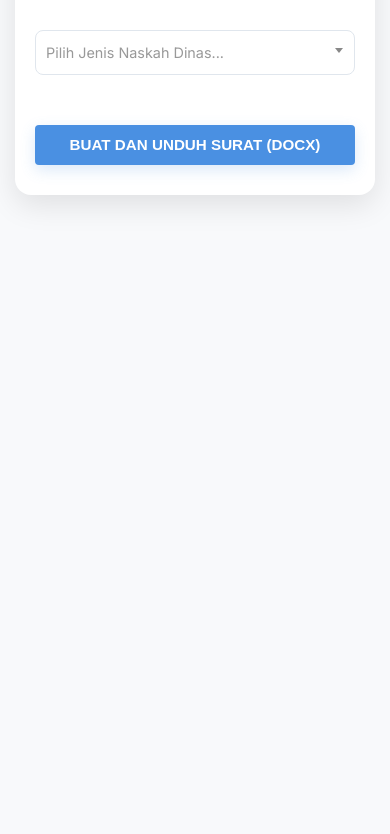
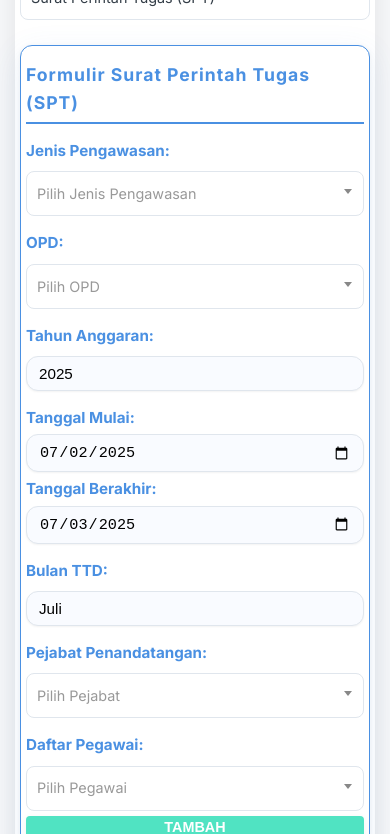
Before and after one commit to Nxn128790/Web-Naskah-Dinas, a website: page public/index.html in a window 390 px wide. Shown: the part 182-1016 px from the top of the page. Before the commit the page ends 844 px from the top, so only its background shows below. Drawn offline with nearby package versions, Linux system fonts and the light colour scheme; no server answers.

Commit message:
Perbaikan Tampilan

```diff
--- a/public/index.html
+++ b/public/index.html
@@ -39,13 +39,13 @@
             <div class="form-section">
                 <select id="naskah" class="modern-dropdown">
                     <option value="">Pilih Jenis Naskah Dinas...</option>
-                    <option value="SPT">Surat Perintah Tugas (SPT)</option>
+                    <option value="SPT" selected>Surat Perintah Tugas (SPT)</option>
                     <option value="SPPD">Surat Perintah Perjalanan Dinas (SPPD)</option>
                 </select>
             </div>
 
             <!-- FORM SPT -->
-            <div id="spt-form" class="form-card" style="display: none;">
+            <div id="spt-form" class="form-card" style="display: block;">
                 <h2 class="form-title">Formulir Surat Perintah Tugas (SPT)</h2>
                 <div class="form-group">
                     <label for="spt-pengawasan">Jenis Pengawasan:</label>
@@ -161,7 +161,7 @@
             </div>
         </div>
 
-        <button id="submit-btn" class="primary-button">BUAT DAN UNDUH SURAT (DOCX)</button>
+        <button id="submit-btn" class="primary-button">BUAT DAN UNDUH SURAT</button>
     </div>
     <script src="https://code.jquery.com/jquery-3.6.0.min.js"></script>
     <script src="https://cdnjs.cloudflare.com/ajax/libs/select2/4.1.0-rc.0/js/select2.min.js"></script>
--- a/public/style.css
+++ b/public/style.css
@@ -77,16 +77,16 @@ body {
 /* Header */
 .app-header {
     text-align: center;
-    margin-bottom: var(--spacing-xxl); /* 40px */
+    margin-bottom: var(--spacing-md); /* Lebih dekat ke dropdown SPT */
 }
 
 .app-header h1 {
     /* Mobile-First: Font-size default untuk layar kecil */
-    font-size: 1.8rem;
+    font-size: 1.2rem;
     color: var(--primary-color);
-    margin-bottom: var(--spacing-sm); /* 10px */
+    margin-bottom: var(--spacing-xs);
     font-weight: 700;
-    letter-spacing: -0.03125rem;
+    letter-spacing: 1px;
 }
 
 .app-header .tagline {
@@ -94,6 +94,13 @@ body {
     font-size: 0.9rem;
     color: var(--text-light);
     margin-top: -0.3125rem;
+}
+
+/* Perkecil logo dan kurangi jarak antara dropdown SPT dengan tulisan INSPEKTORAT */
+.logo-lampung {
+    max-width: 30px;
+    max-height: 30px;
+    margin-bottom: var(--spacing-xs);
 }
 
 /* Form Sections */
@@ -104,7 +111,7 @@ body {
 }
 
 .form-section {
-    margin-bottom: var(--spacing-lg); /* 20px */
+    margin-bottom: var(--spacing-xs); /* Jarak lebih kecil ke form SPT */
 }
 
 .section-label {
@@ -117,50 +124,55 @@ body {
 
 .form-card {
     background-color: #fff;
-    border: 1px solid var(--border-color);
+    border: 1.5px solid var(--primary-color);
     border-radius: var(--radius-medium);
     /* Menggunakan variabel spasi */
-    box-shadow: 0 var(--spacing-xs) var(--spacing-md) var(--shadow-light); /* 5px 15px */
-    padding: var(--spacing-xl); /* 30px */
+    box-shadow: 0 8px 32px 0 rgba(74,144,226,0.10), 0 1.5px 6px 0 var(--shadow-light); /* 5px 15px */
+    padding: var(--spacing-xxl) var(--spacing-xl); /* 30px */
+    margin-bottom: var(--spacing-md); /* Lebih dekat ke tombol utama */
+    transition: box-shadow 0.3s;
+}
+
+.form-card:hover {
+    box-shadow: 0 16px 40px 0 rgba(74,144,226,0.13), 0 2px 8px 0 var(--shadow-medium);
 }
 
 .form-title {
     /* Mobile-First: Font-size default untuk layar kecil */
-    font-size: 1.2rem;
+    font-size: 1.5rem;
     color: var(--primary-color);
-    margin-bottom: 1.5625rem; /* 25px */
-    font-weight: 700;
-    border-bottom: 2px solid var(--border-color);
-    padding-bottom: var(--spacing-md); /* 15px */
+    margin-bottom: var(--spacing-xl);
+    font-weight: 800;
+    letter-spacing: 1px;
+    border-bottom: 2.5px solid var(--primary-color);
+    padding-bottom: var(--spacing-sm);
+    text-align: left;
 }
 
 .form-group {
-    margin-bottom: var(--spacing-lg); /* 20px */
+    margin-bottom: var(--spacing-xl);
+    display: flex;
+    flex-direction: column;
+    gap: 0.25rem;
 }
 
 label {
-    display: block;
-    margin-bottom: 0.5rem; /* 8px */
-    font-weight: 600;
-    color: var(--text-dark);
-    font-size: 0.95rem; /* Menggunakan rem */
+    font-size: 1rem;
+    font-weight: 700;
+    color: var(--primary-color);
+    margin-bottom: 0.25rem;
 }
 
 input[type="text"],
 input[type="date"],
 select {
-    width: 100%;
-    /* Mobile-First: Padding dan Font-size default untuk layar kecil */
-    padding: 0.5625rem 0.625rem; /* 9px 10px */
-    border: 1px solid var(--border-color);
-    border-radius: var(--radius-small);
-    font-size: 0.9rem; /* 14.4px */
-    color: var(--text-dark);
-    background-color: #fff;
-    transition: all 0.3s ease;
-    line-height: 1.6;
-    vertical-align: middle;
-    height: var(--button-height); /* 40px, untuk konsistensi tinggi */
+    border: 1.5px solid var(--border-color);
+    border-radius: var(--radius-medium);
+    background: #f9fbff;
+    font-size: 1rem;
+    padding: 0.75rem 1rem;
+    transition: border 0.2s, box-shadow 0.2s;
+    box-shadow: 0 1px 2px var(--shadow-light);
 }
 
 input[type="text"]::placeholder,
@@ -173,20 +185,41 @@ input[type="text"]:focus,
 input[type="date"]:focus,
 select:focus {
     border-color: var(--primary-color);
-    box-shadow: 0 0 0 0.1875rem rgba(74, 144, 226, 0.2); /* 3px */
-    outline: none;
+    box-shadow: 0 0 0 2px rgba(74,144,226,0.10);
 }
 
 /* Date Range Group */
 .date-range {
     display: flex;
-    /* Mobile-First: Flex-direction default untuk layar kecil */
     flex-direction: column;
     gap: var(--spacing-md); /* 15px */
+    width: 100%;
 }
 
 .date-input-group {
-    flex: 1;
+    flex: 1 1 0;
+    min-width: 0;
+    display: flex;
+    flex-direction: column;
+}
+
+/* Date Range: sejajar dan proporsional */
+@media (min-width: 600px) {
+    .date-range {
+        flex-direction: row;
+        gap: var(--spacing-lg);
+        align-items: flex-end;
+    }
+    .date-input-group {
+        flex: 1 1 0;
+        min-width: 0;
+    }
+}
+
+/* Pastikan label dan input rata kiri */
+.date-input-group label {
+    margin-bottom: 0.25rem;
+    text-align: left;
 }
 
 /* Buttons */
@@ -223,16 +256,18 @@ button {
     height: var(--button-height); /* 40px */
     min-height: var(--button-height); /* 40px */
     /* Mobile-First: Font-size dan margin-top default untuk layar kecil */
-    font-size: 0.95rem; /* 15.2px */
-    margin-top: var(--spacing-xl); /* 30px */
-    border-radius: 0.25rem; /* 4px */
-    box-shadow: 0 var(--spacing-xs) var(--spacing-md) rgba(74, 144, 226, 0.2); /* 5px 15px */
+    font-size: 1.1rem;
+    font-weight: 700;
+    border-radius: 4px;
+    box-shadow: 0 4px 16px rgba(74,144,226,0.10);
+    letter-spacing: 1px;
+    margin-top: var(--spacing-md); /* Lebih dekat ke form */
+    transition: background 0.2s, box-shadow 0.2s;
 }
 
 .primary-button:hover {
-    background-color: #3A7BD5;
-    transform: translateY(-0.125rem); /* -2px */
-    box-shadow: 0 0.4375rem 1.25rem rgba(74, 144, 226, 0.3); /* 7px 20px */
+    background: linear-gradient(90deg, var(--primary-color) 80%, var(--secondary-color) 100%);
+    box-shadow: 0 8px 32px rgba(74,144,226,0.13);
 }
 
 /* Item List (Pegawai/Pengikut) */
@@ -405,6 +440,16 @@ button {
     box-sizing: border-box;
 }
 
+/* Tinggi dan ketebalan border pada input pencarian di dropdown Select2 */
+.select2-container--default .select2-search--dropdown .select2-search__field {
+    min-height: 2.5rem; /* 40px */
+    border-width: 2px;
+    border-color: var(--primary-color);
+    border-radius: var(--radius-small);
+    font-size: 1rem;
+    padding: 0.5rem 1rem;
+    box-sizing: border-box;
+}
 
 /* Responsive Adjustments (Menggunakan min-width untuk Mobile-First) */
 
@@ -414,7 +459,7 @@ button {
         padding: var(--spacing-xl) var(--spacing-xl); /* 30px 30px */
     }
     .app-header h1 {
-        font-size: 2rem;
+        font-size: 1.5rem;
     }
     .app-header .tagline {
         font-size: 1rem;
@@ -450,7 +495,7 @@ button {
         font-size: 0.95rem; /* 15.2px */
     }
     .primary-button {
-        margin-top: var(--spacing-xxl); /* 40px */
+        margin-top: var(--spacing-lg); /* Jarak tetap proporsional di layar besar */
     }
 }
 
@@ -498,7 +543,7 @@ button {
         font-size: 1rem; /* 16px */
     }
     .primary-button {
-        margin-top: var(--spacing-xxl); /* 40px */
+        margin-top: var(--spacing-lg); /* Jarak tetap proporsional di layar besar */
     }
 }
 
@@ -514,3 +559,62 @@ button {
         font-size: 1.5rem; /* Ukuran asli */
     }
 }
+
+/* Responsive improvements for form layout */
+@media (max-width: 500px) {
+    .container {
+        padding: var(--spacing-md) var(--spacing-xs);
+        max-width: 100vw;
+    }
+    .main-content {
+        gap: var(--spacing-lg);
+    }
+    .form-card {
+        padding: var(--spacing-md) var(--spacing-xs);
+        margin-bottom: var(--spacing-lg);
+    }
+    .form-title {
+        font-size: 1.1rem;
+        padding-bottom: var(--spacing-xs);
+        margin-bottom: var(--spacing-md);
+    }
+    .form-group {
+        margin-bottom: var(--spacing-md);
+    }
+    label {
+        font-size: 0.95rem;
+        word-break: break-word;
+    }
+    input[type="text"],
+    input[type="date"],
+    select {
+        font-size: 0.95rem;
+        padding: 0.5rem 0.75rem;
+    }
+    .date-range {
+        flex-direction: column;
+        gap: var(--spacing-xs);
+    }
+    .flex-row {
+        flex-direction: column;
+        gap: var(--spacing-xs);
+    }
+}
+
+@media (min-width: 1000px) {
+    .container {
+        max-width: 700px;
+    }
+    .main-content {
+        gap: var(--spacing-xxl);
+    }
+    .form-card {
+        padding: var(--spacing-xxl) var(--spacing-xxl);
+    }
+}
+
+/* Ensure no horizontal scroll on any device */
+body, html {
+    max-width: 100vw;
+    overflow-x: hidden;
+}
```
